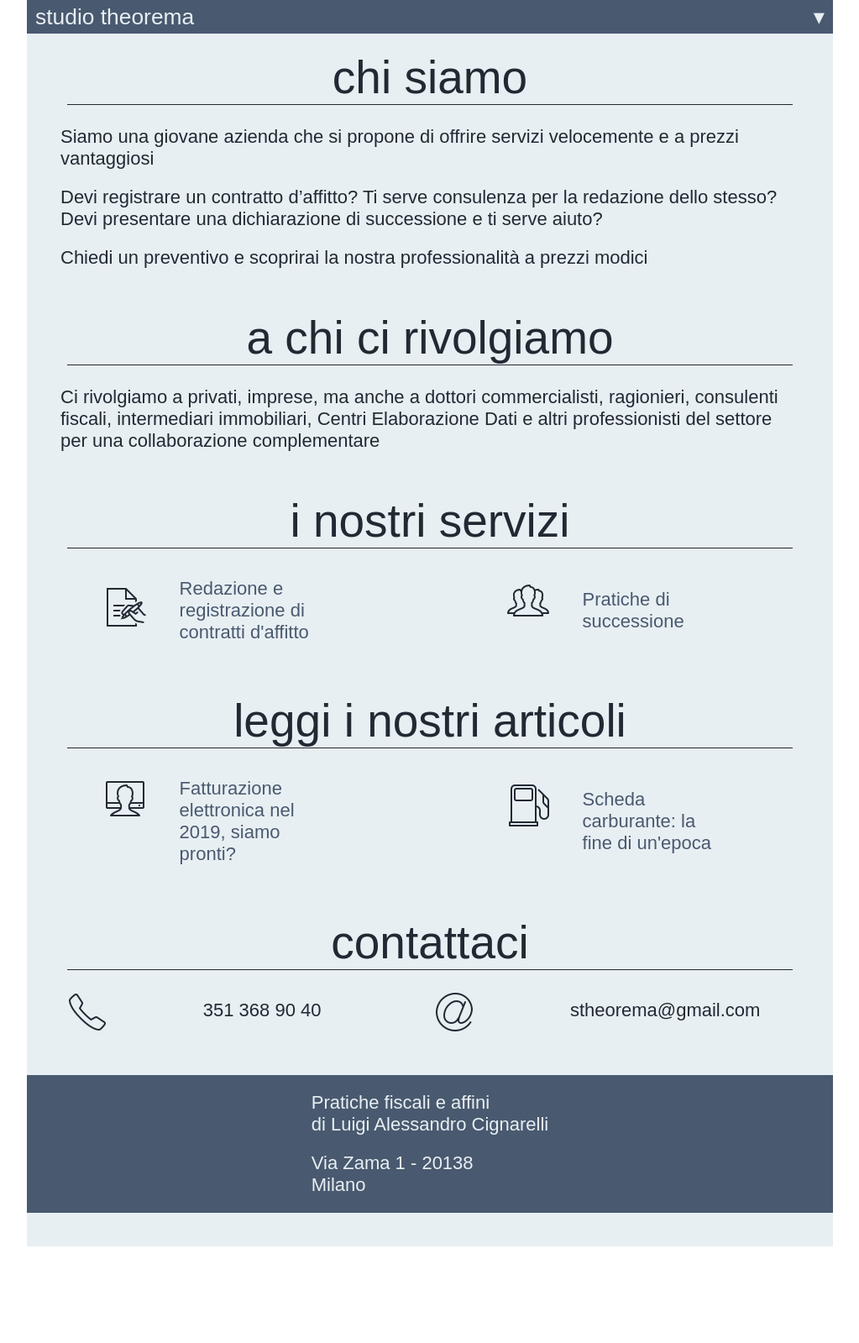
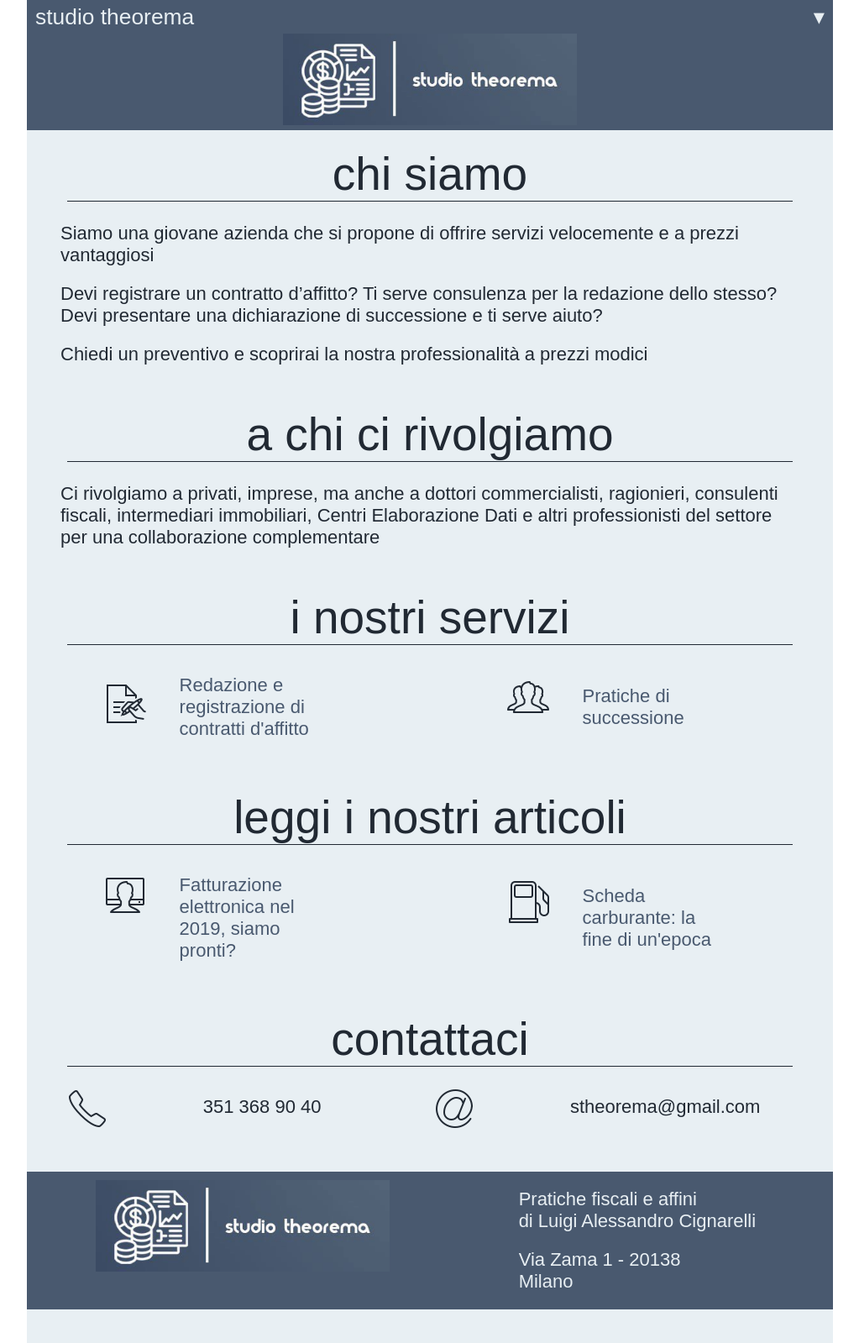
Before and after one commit to gsppag/gsppag.github.io, a plain HTML site: page index.html in a window 1280 px wide. Shown: the whole page at 84% size, without its empty margins (128-1151 px from the left). Before the commit the page ends 1484 px from the top, so only its background shows below. Drawn offline with Linux system fonts and the light colour scheme.

Commit message:
Update index.html

```diff
--- a/index.html
+++ b/index.html
@@ -17,7 +17,7 @@
         </div>
 
         <div class="header">
-            <!--<div class="logo"><img src="immagini/cigna sfondo blu.jpeg" alt="Studio Theorema" style="max-width: 350px;"></div>-->
+            <div class="logo"><img src="immagini/cigna sfondo blu.jpg" alt="Studio Theorema" style="max-width: 350px;"></div>
         </div>
 
         <div class="sezione info">
@@ -83,7 +83,7 @@
         </div>
 
         <div class="sezione footer">
-            <!--<div class="logo"><img src="immagini/cigna sfondo blu.jpeg" alt="Studio Theorema" style="max-width: 350px;"></div>-->
+            <div class="logo"><img src="immagini/cigna sfondo blu.jpg" alt="Studio Theorema" style="max-width: 350px;"></div>
 
             <div>
                 <p>Pratiche fiscali e affini <br>
```
